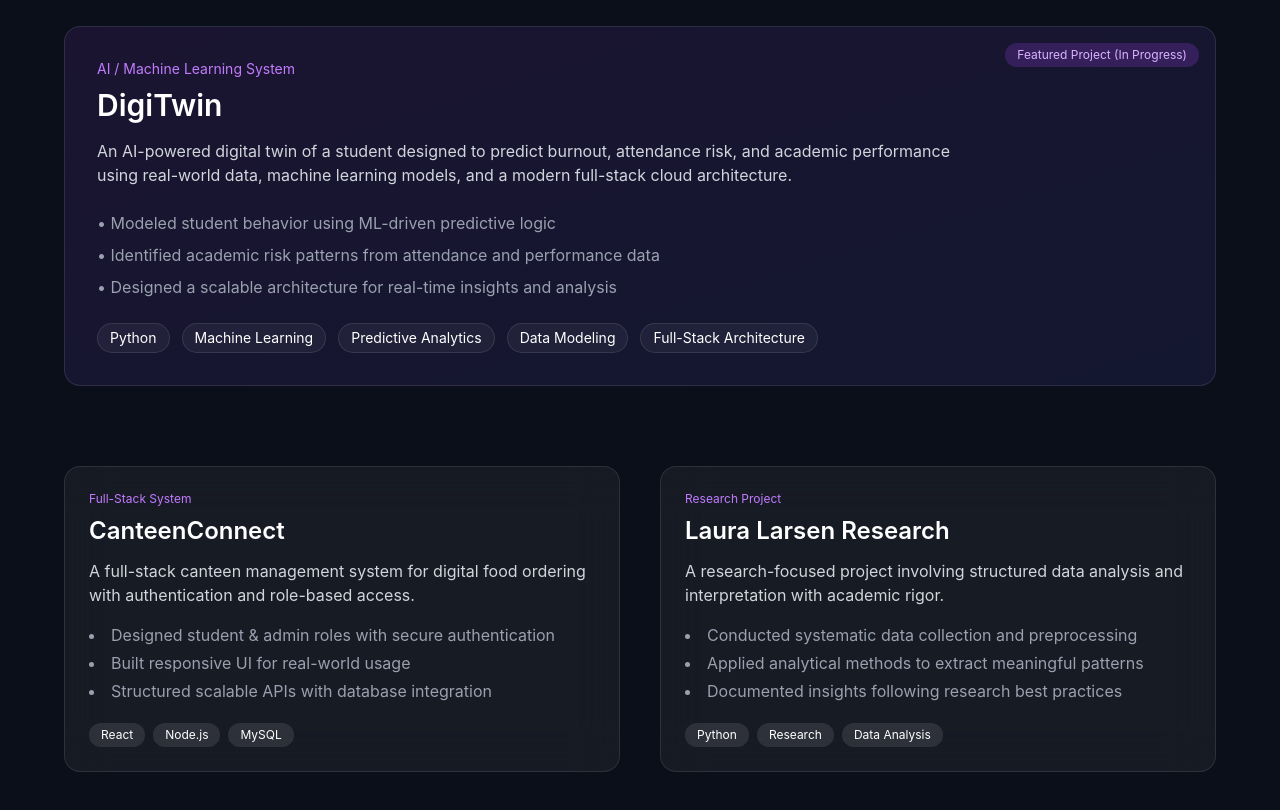
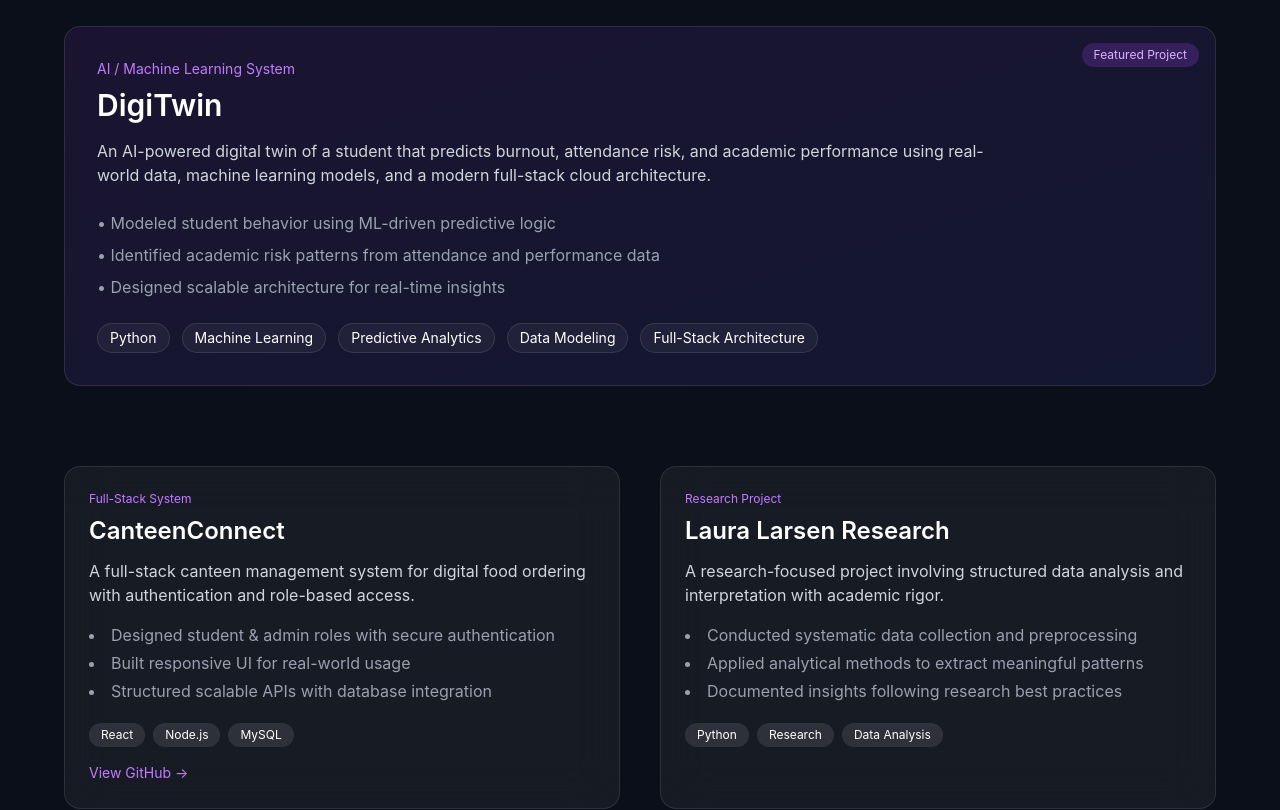
Before and after one commit to Vagvedi/vagvedi-portfolio, a React (Vite) app: page / in a window 1280 px wide. Shown: the part 2600-3410 px from the top of the page. Built offline with nearby package versions, Linux system fonts and the light colour scheme.

Commit message:
Adding Repo Links

```diff
--- a/src/components/Projects.jsx
+++ b/src/components/Projects.jsx
@@ -4,6 +4,8 @@ const projects = [
   {
     title: "CanteenConnect",
     type: "Full-Stack System",
+    completed: true,
+    github: "https://github.com/Vagvedi/CanteenConnect",
     desc: "A full-stack canteen management system for digital food ordering with authentication and role-based access.",
     points: [
       "Designed student & admin roles with secure authentication",
@@ -15,6 +17,7 @@ const projects = [
   {
     title: "Laura Larsen Research",
     type: "Research Project",
+    completed: false,
     desc: "A research-focused project involving structured data analysis and interpretation with academic rigor.",
     points: [
       "Conducted systematic data collection and preprocessing",
@@ -26,6 +29,8 @@ const projects = [
   {
     title: "Weather & Data Analytics Dashboard",
     type: "Analytics Dashboard",
+    completed: true,
+    github: "https://github.com/Vagvedi/weather-analytics",
     desc: "A data analytics project focused on collecting, cleaning, and visualizing weather and time-series data.",
     points: [
       "Processed real-world datasets using Pandas and NumPy",
@@ -37,6 +42,7 @@ const projects = [
   {
     title: "Amazon Clone",
     type: "Full-Stack Application (In Progress)",
+    completed: false,
     desc: "A scalable Amazon-inspired e-commerce platform focusing on core shopping and checkout workflows.",
     points: [
       "Implemented product listing, cart, and order flow",
@@ -68,7 +74,7 @@ export default function Projects() {
         >
           <span className="absolute top-4 right-4 text-xs px-3 py-1
                            rounded-full bg-purple-500/20 text-purple-300">
-            Featured Project (In Progress)
+            Featured Project
           </span>
 
           <p className="text-sm text-purple-400 mb-2">
@@ -80,7 +86,7 @@ export default function Projects() {
           </h3>
 
           <p className="text-gray-300 max-w-4xl mb-6">
-            An AI-powered digital twin of a student designed to predict burnout,
+            An AI-powered digital twin of a student that predicts burnout,
             attendance risk, and academic performance using real-world data,
             machine learning models, and a modern full-stack cloud architecture.
           </p>
@@ -88,7 +94,7 @@ export default function Projects() {
           <ul className="space-y-2 text-gray-400 mb-6">
             <li>• Modeled student behavior using ML-driven predictive logic</li>
             <li>• Identified academic risk patterns from attendance and performance data</li>
-            <li>• Designed a scalable architecture for real-time insights and analysis</li>
+            <li>• Designed scalable architecture for real-time insights</li>
           </ul>
 
           <div className="flex flex-wrap gap-3">
@@ -153,6 +159,19 @@ export default function Projects() {
                 </span>
               ))}
             </div>
+
+            {/* GitHub button ONLY for completed projects */}
+            {p.completed && p.github && (
+              <a
+                href={p.github}
+                target="_blank"
+                rel="noopener noreferrer"
+                className="inline-block mt-4 text-sm text-purple-400
+                           hover:text-purple-300 transition"
+              >
+                View GitHub →
+              </a>
+            )}
           </motion.div>
         ))}
       </div>
```
